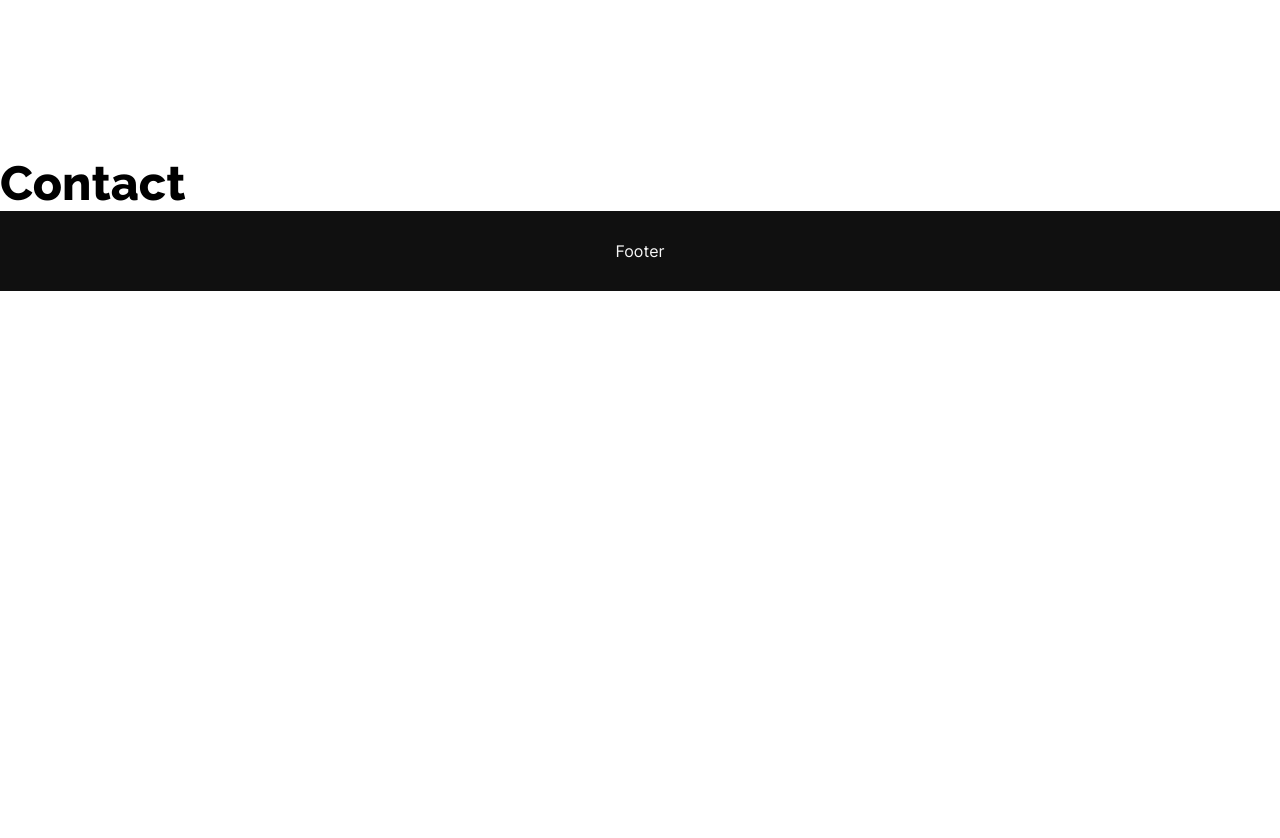
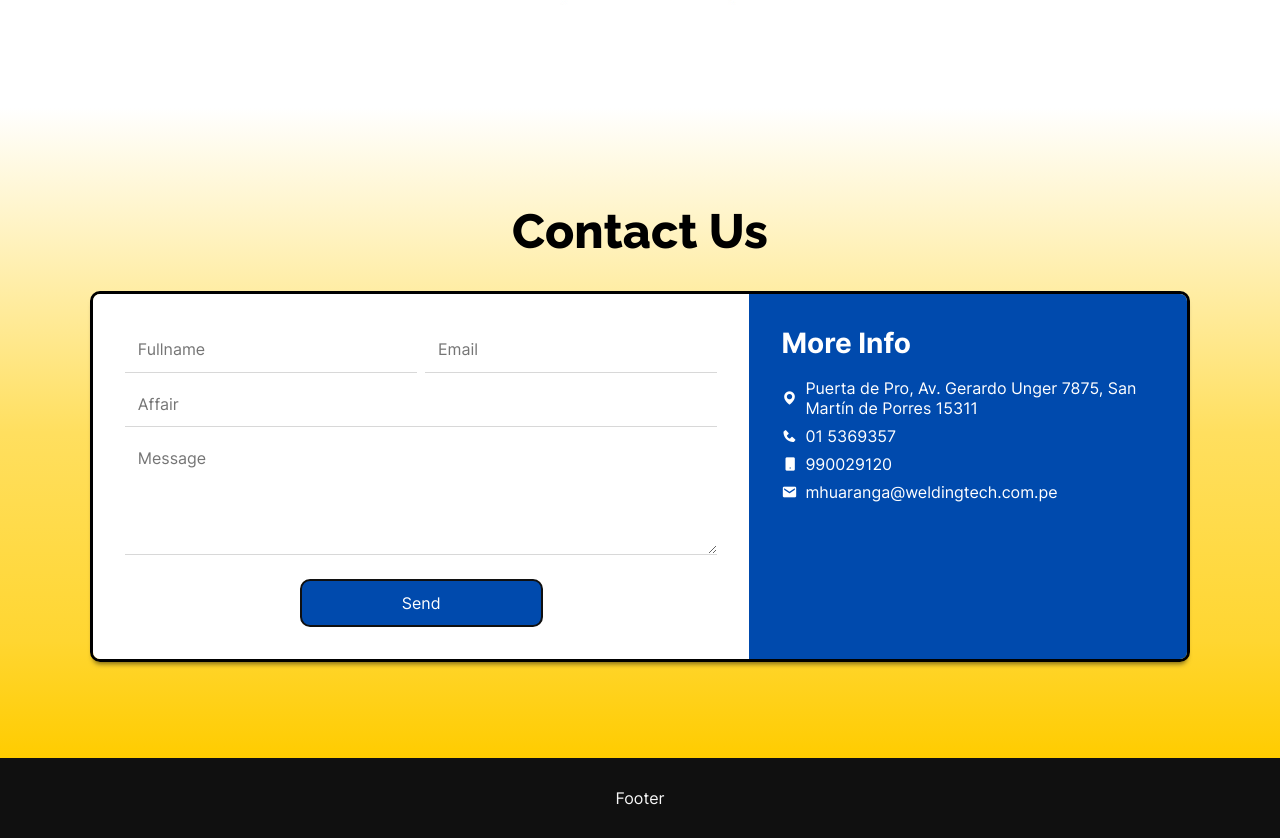
Before and after one commit to m4ujo/ndt-landing, a React (Vite) app: page / in a window 1280 px wide. Shown: the part 3208-4046 px from the top of the page. Before the commit the page ends 3499 px from the top, so only its background shows below. Built offline with nearby package versions, Linux system fonts and the light colour scheme.

Commit message:
Add contact section

```diff
--- a/index.html
+++ b/index.html
@@ -13,6 +13,7 @@
       name="keywords"
       content="services, non-desctructive testing, destructive, management, quality"
     />
+    <link href='https://unpkg.com/boxicons@2.1.4/css/boxicons.min.css' rel='stylesheet'>
   </head>
   <body>
     <noscript>You need to enable JavaScript to run this app.</noscript>
--- a/src/components/Button/Button.jsx
+++ b/src/components/Button/Button.jsx
@@ -3,7 +3,7 @@ import './button.scss'
 const Button = ({ type = 'button', href = 'home', text = 'Button' }) => {
   return type === 'button'
     ? (
-      <button className='Button'>{text}</button>
+      <button className='Button' type='submit' >{text}</button>
       )
     : (
       <a className='Button' href={`#${href}`}>
--- a/src/pages/About/about.scss
+++ b/src/pages/About/about.scss
@@ -1,5 +1,3 @@
-@use './../../scss/mixins.scss' as mix;
-
 .About {
   display: grid;
   place-content: center;
--- a/src/pages/Clients/clients.scss
+++ b/src/pages/Clients/clients.scss
@@ -1,10 +1,14 @@
 .Clients {
-  padding: 8rem 0;
+  padding: 8rem 0 4rem 0;
   text-align: center;
   display: grid;
   place-content: center;
 
-  .Clients-images {
+  &-title {
+    margin-bottom: 1rem;
+  }
+
+  &-images {
     display: grid;
     place-content: center;
     width: 100%;
--- a/src/pages/Contact/Contact.jsx
+++ b/src/pages/Contact/Contact.jsx
@@ -1,10 +1,73 @@
-import React from 'react'
+import Button from './../../components/Button/Button'
+
 import './contact.scss'
 
 const Contact = () => {
   return (
-    <div id='contact'>
-      <h1>Contact</h1>
+    <div id='contact' className='Contact'>
+      <section className='Contact-section'>
+        <h2 className='Contact-title h1'>Contact Us</h2>
+
+        <main className='Contact-form'>
+          <form action='post' className='Form'>
+            <div className='Form-row'>
+              <input
+                type='text'
+                name='fullname'
+                id='fullname'
+                className='Form-input'
+                placeholder='Fullname'
+              />
+              <input
+                type='email'
+                name='email'
+                id='email'
+                className='Form-input'
+                placeholder='Email'
+              />
+            </div>
+            <div className='Form-row'>
+              <input
+                type='text'
+                name='affair'
+                id='affair'
+                className='Form-input'
+                placeholder='Affair'
+              />
+            </div>
+            <div className='Form-row'>
+              <textarea
+                name='message'
+                id='message'
+                className='Form-input'
+                placeholder='Message'
+              ></textarea>
+            </div>
+            <div className='Form-row'>
+              <Button text='Send' />
+            </div>
+          </form>
+          <aside className='Contact-aside'>
+            <p className='Contact-infoSubtitle h3'>More Info</p>
+            <p className='Contact-info'>
+              <i className='Contact-infoIcon bx bxs-map'></i>
+              Puerta de Pro, Av. Gerardo Unger 7875, San Martín de Porres 15311
+            </p>
+            <p className='Contact-info'>
+              <i className='Contact-infoIcon bx bxs-phone'></i>
+              01 5369357
+            </p>
+            <p className='Contact-info'>
+              <i className='Contact-infoIcon bx bxs-mobile'></i>
+              990029120
+            </p>
+            <p className='Contact-info'>
+              <i className='Contact-infoIcon bx bxs-envelope'></i>
+              mhuaranga@weldingtech.com.pe
+            </p>
+          </aside>
+        </main>
+      </section>
     </div>
   )
 }
--- a/src/pages/Contact/contact.scss
+++ b/src/pages/Contact/contact.scss
@@ -0,0 +1,153 @@
+@use './../../scss/mixins.scss' as mix;
+
+.Contact {
+  display: grid;
+  place-content: center;
+  padding: 6rem 0;
+  background-color: var(--secondary);
+  background: linear-gradient(
+    180deg,
+    rgba(255, 255, 255, 1) 0%,
+    rgba(255, 223, 95, 1) 50%,
+    rgba(255, 214, 49, 1) 82%,
+    rgba(255, 204, 0, 1) 100%
+  );
+
+  &-title {
+    text-align: center;
+    margin-bottom: 2rem;
+  }
+
+  &-form {
+    width: 1100px;
+    display: grid;
+    grid-template-columns: 60% 40%;
+    @include mix.mqh(1150px) {
+      width: 950px;
+    }
+    @include mix.mqh(1000px) {
+      width: 850px;
+    }
+    @include mix.mqh(900px) {
+      width: 750px;
+      grid-template-columns: 50% 50%;
+    }
+    @include mix.mqh(800px) {
+      width: 650px;
+      display: flex;
+      flex-wrap: wrap;
+    }
+    @include mix.mqh(720px) {
+      width: 500px;
+    }
+    @include mix.mqh(550px) {
+      width: 400px;
+    }
+    @include mix.mqh(450px) {
+      width: 400px;
+    }
+    @include mix.mqh(410px) {
+      width: 350px;
+    }
+    @include mix.mqh(370px) {
+      width: 280px;
+    }
+    @include mix.mqh(300px) {
+      width: 250px;
+    }
+    @include mix.mqh(260px) {
+      width: 220px;
+    }
+    border-radius: 10px;
+    border: 3px solid var(--fg-title);
+    overflow: hidden;
+    box-shadow: var(--shadow-card);
+  }
+
+  &-aside {
+    width: 100%;
+    padding: 2rem;
+    display: flex;
+    flex-direction: column;
+    justify-content: flex-start;
+    background-color: var(--primary);
+    gap: 0.5rem;
+    @include mix.mqh(370px) {
+      padding: 2rem 1rem;
+    }
+  }
+
+  &-infoSubtitle {
+    margin-bottom: 10px;
+    color: var(--bg-main);
+  }
+
+  &-info {
+    display: flex;
+    align-items: center;
+    gap: 0.5rem;
+    color: var(--bg-main);
+    @include mix.mqh(370px) {
+      word-break: break-word;
+    }
+  }
+}
+
+.Form {
+  padding: 2rem;
+  width: 100%;
+  display: grid;
+  gap: 0.5rem;
+  @include mix.mqh(370px) {
+    padding: 1rem;
+    width: 300px;
+  }
+  @include mix.mqh(300px) {
+    width: 250px;
+  }
+  background-color: var(--bg-main);
+
+  &-input {
+    width: 100%;
+    padding: 0.8rem;
+    border-bottom: 1px solid #d8d8d8;
+    transition: border-color 0.25s ease-out;
+    &:hover {
+      border-bottom: 1px solid #519cff;
+    }
+    &:focus {
+      border-bottom: 1px solid #004aad;
+    }
+  }
+
+  &-row,
+  &-input {
+    display: flex;
+    flex-wrap: wrap;
+  }
+
+  &-row:first-child {
+    display: grid;
+    gap: 0.5rem;
+    grid-template-columns: repeat(auto-fit, minmax(1px, 1fr));
+    @include mix.mqh(500px) {
+      display: flex;
+      flex-wrap: wrap;
+    }
+  }
+
+  &-row:nth-child(3) {
+    height: 120px;
+  }
+
+  &-row:last-child {
+    margin-top: 1rem;
+    justify-self: center;
+    .Button {
+      padding: 0 100px;
+      @include mix.mqh(300px) {
+        padding: 0 50px;
+      }
+    }
+  }
+}
--- a/src/scss/reset.scss
+++ b/src/scss/reset.scss
@@ -128,7 +128,7 @@ svg {
 }
 
 ::selection {
-  background-color: var(--fg-title);
+  background-color: #444444;
   color: var(--bg-main);
 }
 
```
Also changed, not shown: src/assets/images/bg-contact.png (added).
